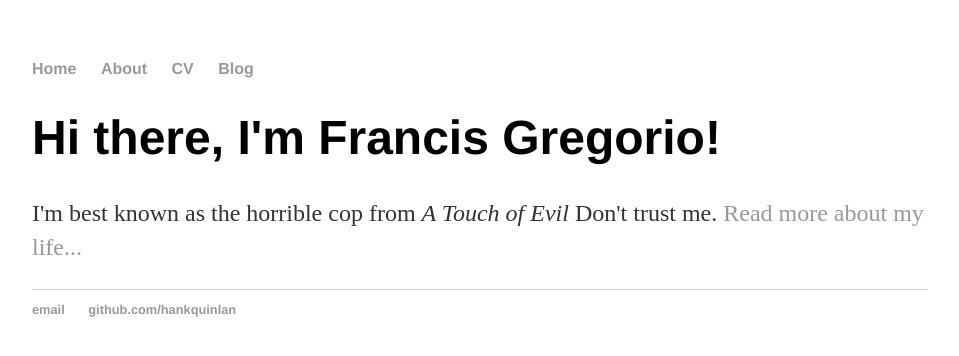
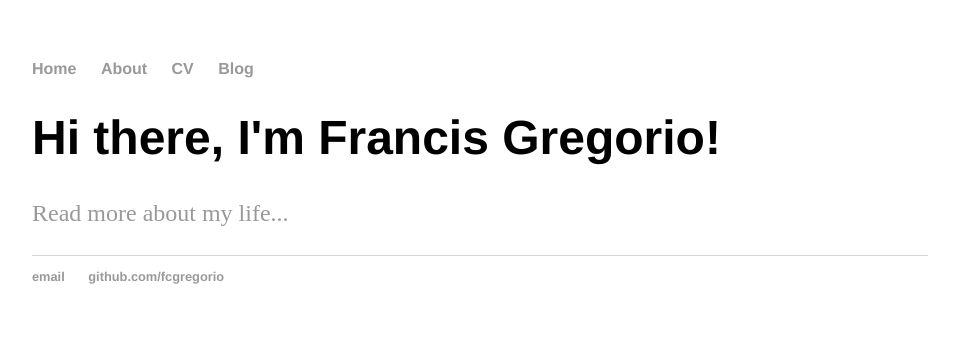
Before and after one commit to fcgregorio/fcgregorio.github.io, a Jekyll site: the page built from index.html, in a window 1280 px wide. Shown: the top 356 px of the page, without its empty margins (160-1119 px from the left). Built offline with Jekyll 4.4.1, drawn with Linux system fonts in a browser that asks for light colours.

Commit message:
Update index.html

```diff
--- a/index.html
+++ b/index.html
@@ -1,30 +1,8 @@
-<!DOCTYPE html>
-<html>
-	<head>
-		<title>Francis Gregorio, Curious Person</title>
-		<!-- link to main stylesheet -->
-		<link rel="stylesheet" type="text/css" href="/css/main.css">
-	</head>
-	<body>
-		<nav>
-    		<ul>
-        		<li><a href="/">Home</a></li>
-	        	<li><a href="/about">About</a></li>
-        		<li><a href="/cv">CV</a></li>
-        		<li><a href="/blog">Blog</a></li>
-    		</ul>
-		</nav>
-		<div class="container">
-    		<div class="blurb">
-        		<h1>Hi there, I'm Francis Gregorio!</h1>
-				<p>I'm best known as the horrible cop from <em>A Touch of Evil</em> Don't trust me. <a href="/about">Read more about my life...</a></p>
-    		</div><!-- /.blurb -->
-		</div><!-- /.container -->
-		<footer>
-    		<ul>
-        		<li><a href="mailto:hankquinlanhub@gmail.com">email</a></li>
-        		<li><a href="https://github.com/hankquinlan">github.com/hankquinlan</a></li>
-			</ul>
-		</footer>
-	</body>
-</html>
+---
+layout: default
+title: Francis Gregorio
+---
+<div class="blurb">
+	<h1>Hi there, I'm Francis Gregorio!</h1>
+	<p><a href="/about">Read more about my life...</a></p>
+</div><!-- /.blurb -->
```
